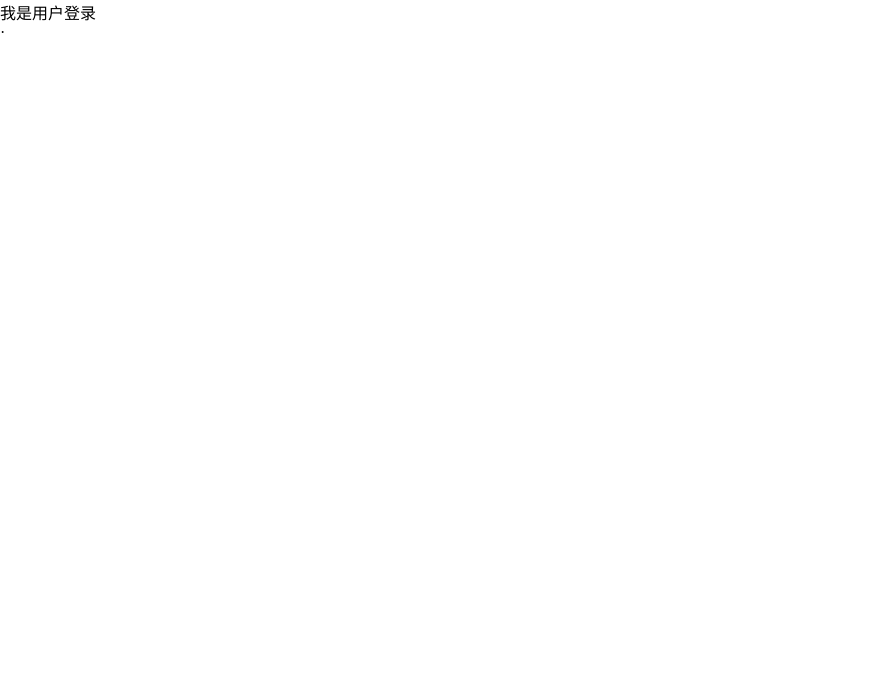
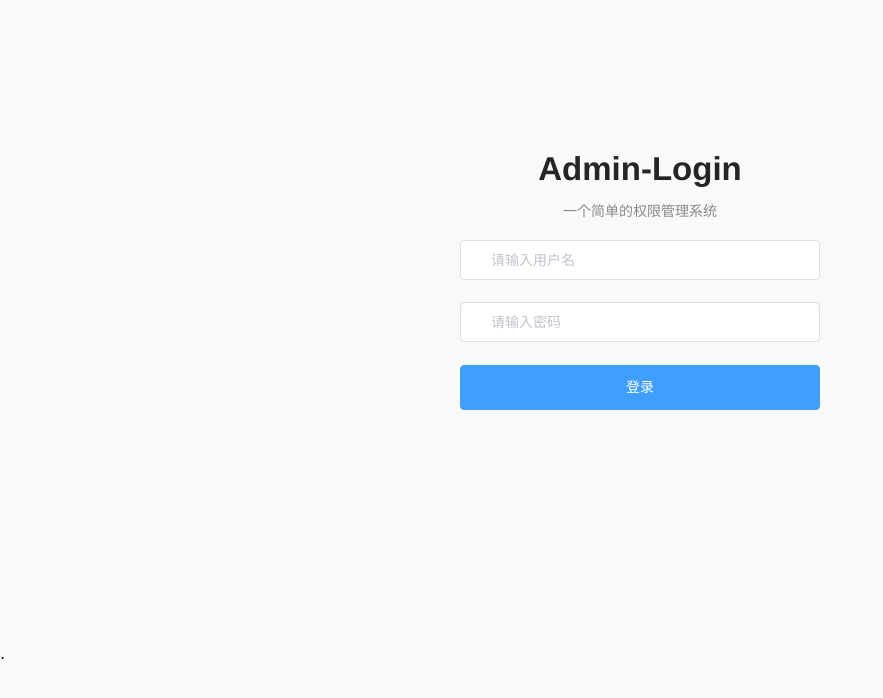
Before and after one commit to xuguilins/vueelmentadmin, a Vue app: page /login in a window 1280 px wide. Shown: the top 698 px of the page, without its empty margins (0-883 px from the left). Built offline with nearby package versions, Linux system fonts and the light colour scheme; a small style sheet from the web is missing.

Commit message:
增加登录页面以及退出功能

```diff
--- a/index.html
+++ b/index.html
@@ -6,14 +6,23 @@
     <meta http-equiv="X-UA-Compatible" content="IE=edge">
     <meta name="viewport" content="width=device-width,initial-scale=1,minimum-scale=1,maximum-scale=1,user-scalable=no">
     <link rel="icon" href="/favicon.ico" />
+    <link rel="stylesheet" href="http://at.alicdn.com/t/font_2401067_7c2huq40byh.css">
     <title>信息管理平台</title>
 </head>
 <style>
     html,
-    body,
-    #app {
+    body #app {
         margin: 0px;
         padding: 0px;
+    }
+
+    .iconfont {
+        font-family: "iconfont" !important;
+        font-size: 16px;
+        font-style: normal;
+        -webkit-font-smoothing: antialiased;
+        -webkit-text-stroke-width: 0.2px;
+        -moz-osx-font-smoothing: grayscale;
     }
 
     .chromeframe {
@@ -249,9 +258,13 @@
         top: 30%;
         color: #63796a;
     }
+    /* body {
+        background: url('./src/assets/images/login-bg.jpg') no-repeat;
+        background-size: cover;
+    } */
 </style>
 
-<body style="margin: 0px;">
+<body style="margin: 0px;background:#f9f9f9;">
 
     <div id="app">
 
--- a/package.json
+++ b/package.json
@@ -9,6 +9,7 @@
     "echarts": "^5.0.2",
     "element-plus": "^1.0.2-beta.32",
     "nprogress": "^0.2.0",
+    "sass": "^1.32.8",
     "vue": "^3.0.4",
     "vue-router": "^4.0.4",
     "vuex": "^4.0.0"
--- a/src/router/router.js
+++ b/src/router/router.js
@@ -46,6 +46,9 @@ const router = createRouter({
         {
             name: 'login',
             path: '/login',
+            meta: {
+                title: '用户登录'
+            },
             component: () =>
                 import ('../views/login.vue')
         }
@@ -65,7 +68,8 @@ router.beforeEach((to, from, next) => {
         path: to.path,
         isClose: true
     }
-    store.dispatch(mutationModel.SET_TABPAGE, json)
+    if (to.meta.title !== '用户登录')
+        store.dispatch(mutationModel.SET_TABPAGE, json)
     next()
 })
 router.afterEach(action => {
--- a/src/views/layout.vue
+++ b/src/views/layout.vue
@@ -11,11 +11,7 @@
         :collapse="collapse"
         :collapse-transition="false"
       >
-        <left-menu-item
-          v-for="menu in mentList"
-          :key="menu.name"
-          :menu="menu"
-        ></left-menu-item>
+        <left-menu-item v-for="menu in mentList" :key="menu.name" :menu="menu"></left-menu-item>
       </el-menu>
     </el-aside>
     <el-container>
@@ -37,20 +33,20 @@
                 "
                 src="../assets/images/user.jpg"
               />
-              <el-dropdown>
+              <el-dropdown @command="handlerClick">
                 <span class="el-dropdown-link">
                   徐贵林
                   <i class="el-icon-arrow-down el-icon--right"></i>
                 </span>
                 <template #dropdown>
                   <el-dropdown-menu>
-                    <el-dropdown-item>
+                    <el-dropdown-item command="userhome">
                       <span class="el-icon-user"></span> 个人中心
                     </el-dropdown-item>
-                    <el-dropdown-item>
+                    <el-dropdown-item command="userset">
                       <span class="el-icon-setting"></span> 个人设置
                     </el-dropdown-item>
-                    <el-dropdown-item>
+                    <el-dropdown-item command="exit">
                       <span class="el-icon-circle-close"></span> 退出登录
                     </el-dropdown-item>
                   </el-dropdown-menu>
@@ -61,12 +57,7 @@
         </div>
       </el-header>
       <div v-if="showTabBar">
-        <el-tabs
-          v-model="activeName"
-          type="card"
-          @tab-click="tabSelect"
-          @tab-remove="tabRemove"
-        >
+        <el-tabs v-model="activeName" type="card" @tab-click="tabSelect" @tab-remove="tabRemove">
           <el-tab-pane
             v-for="item in tabData"
             :key="item.name"
@@ -94,14 +85,14 @@
 import { ref } from "vue";
 import { useRouter } from "vue-router";
 import LeftMenuItem from "../components/LeftMenuItem.vue";
-import { ElMessage } from "element-plus";
+import { ElMessage, ElMessageBox } from "element-plus";
 import { useStore } from "vuex";
 import mutationModel from "../store/mutationType.js";
 import { config } from "../../public/config/index";
 export default {
   name: "layout",
   components: {
-    "left-menu-item": LeftMenuItem
+    "left-menu-item": LeftMenuItem,
   },
   computed: {
     tabData() {
@@ -238,6 +229,24 @@ export default {
         });
       }
     };
+    const handlerClick = (ele) => {
+      if (ele === "exit") {
+        ElMessageBox.confirm("您确定要退出系统?", "系统提示", {
+          confirmButtonText: "确定",
+          cancelButtonText: "取消",
+          type: "warning",
+          closeOnClickModal:false,
+          roundButton:true
+        })
+          .then(() => {
+            router.push({name:'login'})
+          })
+          .catch(() => {
+            console.log("我关闭");
+          });
+      }
+      // router.push({name:'login'})
+    };
     console.log("menulist", mentList.value);
     return {
       menuSelect,
@@ -247,6 +256,7 @@ export default {
       tabSelect,
       activeName,
       tabRemove,
+      handlerClick,
       ...config,
     };
   },
--- a/src/views/login.vue
+++ b/src/views/login.vue
@@ -1,13 +1,94 @@
 <template>
-    <div>我是用户登录</div>
+  <div class="login-form">
+    <p class="loing-p">Admin-Login</p>
+    <div class="div-tip">一个简单的权限管理系统</div>
+    <el-form  label-width="80px" >
+      <el-form-item>
+        <el-input placeholder="请输入用户名" v-model="userName" prefix-icon="iconfont icon-yonghuming"></el-input>
+      </el-form-item>
+      <el-form-item>
+       <el-input placeholder="请输入密码"  v-model="passWord" prefix-icon="iconfont icon-mima"  show-password></el-input>
+      </el-form-item>
+       <div class="foot-div">
+           <el-button type="primary"  :loading="isLoad" style="width: 100%;height: 45px;" @click="userLogin">{{bottontext}}</el-button>
+       </div>
+    </el-form>
+  </div>
 </template>
 <script>
+import { reactive, toRefs } from 'vue';
+import { ElMessage } from 'element-plus';
+import { useRouter } from 'vue-router';
 export default {
-    name:'login',
-    data(){
-        return {
+  name: "login",
+  setup() {
+      const loginInfo =reactive({
+          userName:'',
+          passWord:'',
+          bottontext:'登录',
+          isLoad:false
+      })
+      const router  = useRouter()
+      const userLogin =()=>{
+        if(loginInfo.userName === ''){
+          ElMessage.error("请输入用户名");
+            return;
+        }
+        if (loginInfo.passWord === '') {
+            ElMessage.error("请输入密码")
+            return;
+        }
+        loginInfo.bottontext = '正在登录...'
+        loginInfo.isLoad = true
+        setTimeout(()=>{
+           router.push({
+               name:'home'
+           })
+        },3000)
+      }
+      return {
+          ...toRefs(loginInfo),
+          userLogin
+      }
 
-        }
-    }
+  }
+};
+</script>
+<style>
+.el-form-item__content {
+    margin: 0px  !important;
 }
-</script>
+.login-form {
+  width: 360px;
+  height: 350px;
+  margin: 150px auto;
+}
+.loing-p {
+  text-align: center;
+  margin: 39px auto 0px auto;
+  color: rgba(0, 0, 0, 0.85);
+  font-weight: 600;
+  font-size: 33px;
+  font-family: Avenir, Helvetica Neue, Arial, Helvetica, sans-serif;
+}
+.div-tip {
+  margin-top: 12px;
+  margin-bottom: 20px;
+  color: rgba(0, 0, 0, 0.45);
+  font-size: 14px;
+  text-align: center;
+}
+.username-div {
+  width: 100%;
+  height: 35px;
+  border: 1px solid red;
+}
+.foot-div {
+    width: 100%;
+    height: 45px;
+    text-align: center;
+    line-height: 45px;
+    color: #fff;
+    cursor: pointer;
+}
+</style>
```
Also changed, not shown: src/api/routerApi.js (added), src/assets/images/login-bg.jpg (added), 1 other file (tests, documents, lock files or other folders).
